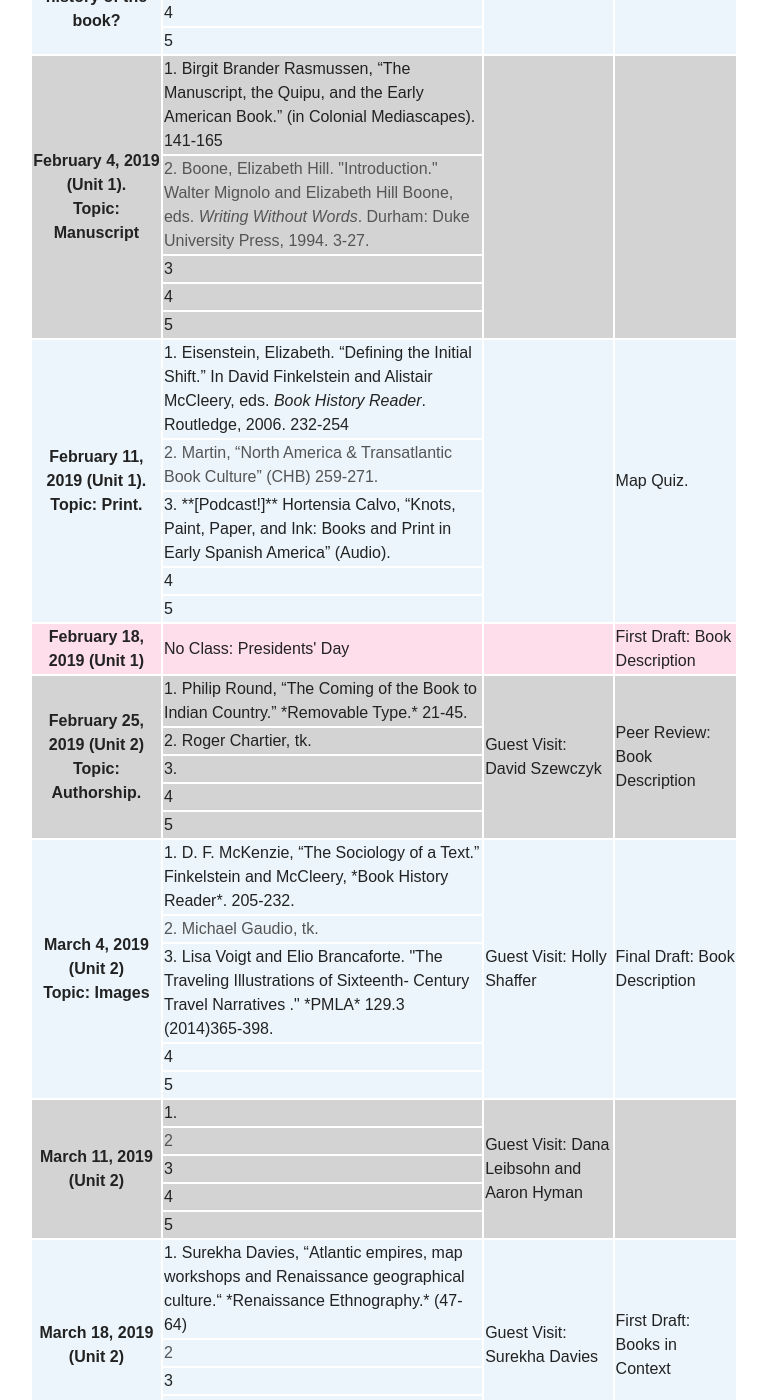
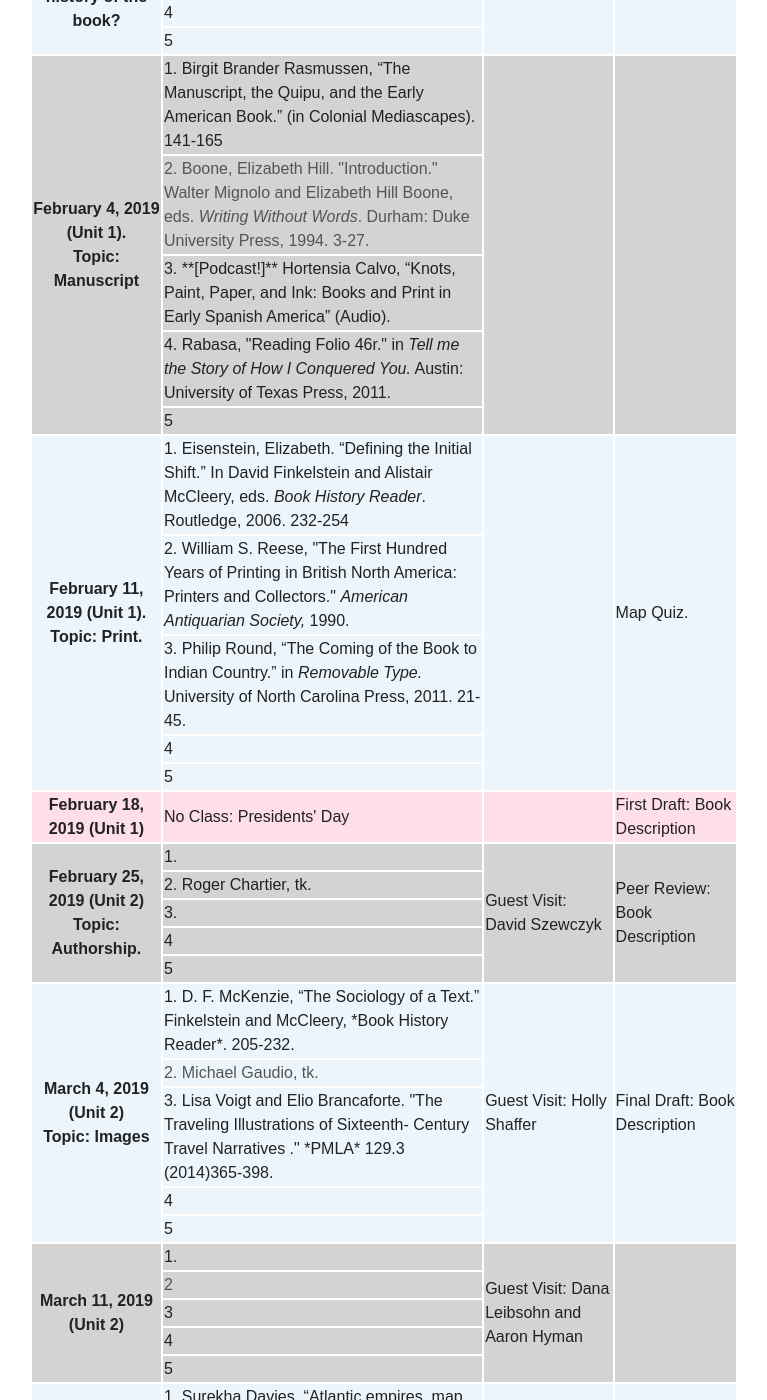
Before and after one commit to halperta/2019-bookhistory, a Jekyll site: the page built from schedule/index.md, in a window 1280 px wide and 1400 px high, scrolled down 839 px. Shown: the whole window, without its empty margins (256-1023 px from the left). Built offline with Jekyll 4.4.1, drawn with Linux system fonts in a browser that asks for light colours; nearby versions of some CDN libraries.

Commit message:
new readings

```diff
--- a/schedule/index.md
+++ b/schedule/index.md
@@ -45,10 +45,10 @@ All readings are available either through the links on this website, or through
     <td align="left"><a href=""> 2. Boone, Elizabeth Hill. "Introduction." Walter Mignolo and Elizabeth Hill Boone, eds. <i>Writing Without Words</i>. Durham: Duke University Press, 1994. 3-27. </a></td>
   </tr>
   <tr bgcolor="LightGray">
-    <td align="left">3 </td>
+    <td align="left">3.  <a href="https://soundcloud.com/rarebookschool/calvo-hortensia-knots-paint-paper-and-ink-books-and-print-in-early-spanish-america">**[Podcast!]** Hortensia Calvo, “Knots, Paint, Paper, and Ink: Books and Print in Early Spanish America” (Audio). </a>  </td>
   </tr>
   <tr bgcolor="LightGray">
-    <td align="left">4</td>
+    <td align="left">4. Rabasa, "Reading Folio 46r." in <i>Tell me the Story of How I Conquered You.</i> Austin: University of Texas Press, 2011.</td>
   </tr>
   <tr bgcolor="LightGray">
     <td align="left">5 </td>
@@ -61,10 +61,10 @@ All readings are available either through the links on this website, or through
       <td rowspan="5"> Map Quiz. </td>
   </tr>
   <tr bgcolor="EBF5FB">
-    <td align="left"><a href=""> 2. Martin, “North America & Transatlantic Book Culture” (CHB) 259-271. </a></td>
+    <td align="left"><a href="https://www.abaa.org/member-articles/the-first-hundred-years-of-printing-in-british-north-america-printers-and-c"> 2. William S. Reese, "The First Hundred Years of Printing in British North America: Printers and Collectors." <i>American Antiquarian Society,</i> 1990. </a></td>
   </tr>
   <tr bgcolor="EBF5FB">
-    <td align="left">3. <a href="https://soundcloud.com/rarebookschool/calvo-hortensia-knots-paint-paper-and-ink-books-and-print-in-early-spanish-america">**[Podcast!]** Hortensia Calvo, “Knots, Paint, Paper, and Ink: Books and Print in Early Spanish America” (Audio). </a> </td>
+    <td align="left">3. Philip Round, “The Coming of the Book to Indian Country.” in <i>Removable Type.</i> University of North Carolina Press, 2011. 21-45.</td>
   </tr>
   <tr bgcolor="EBF5FB">
     <td align="left">4</td>
@@ -94,7 +94,7 @@ All readings are available either through the links on this website, or through
 
   <tr bgcolor="LightGray">
     <th rowspan="5">February 25, 2019 (Unit 2) <br> Topic: Authorship.</th>
-      <td> 1. Philip Round, “The Coming of the Book to Indian Country.” *Removable Type.* 21-45. </td>
+      <td> 1.  </td>
       <td rowspan="5"><a href="https://www.abaa.org/bookseller_interview/details/david-m.-szewczyk-the-philadelphia-rare-books-manuscripts-company"> Guest Visit: David Szewczyk</a> </td>
       <td rowspan="5"> Peer Review: Book Description </td>
   </tr>
```
